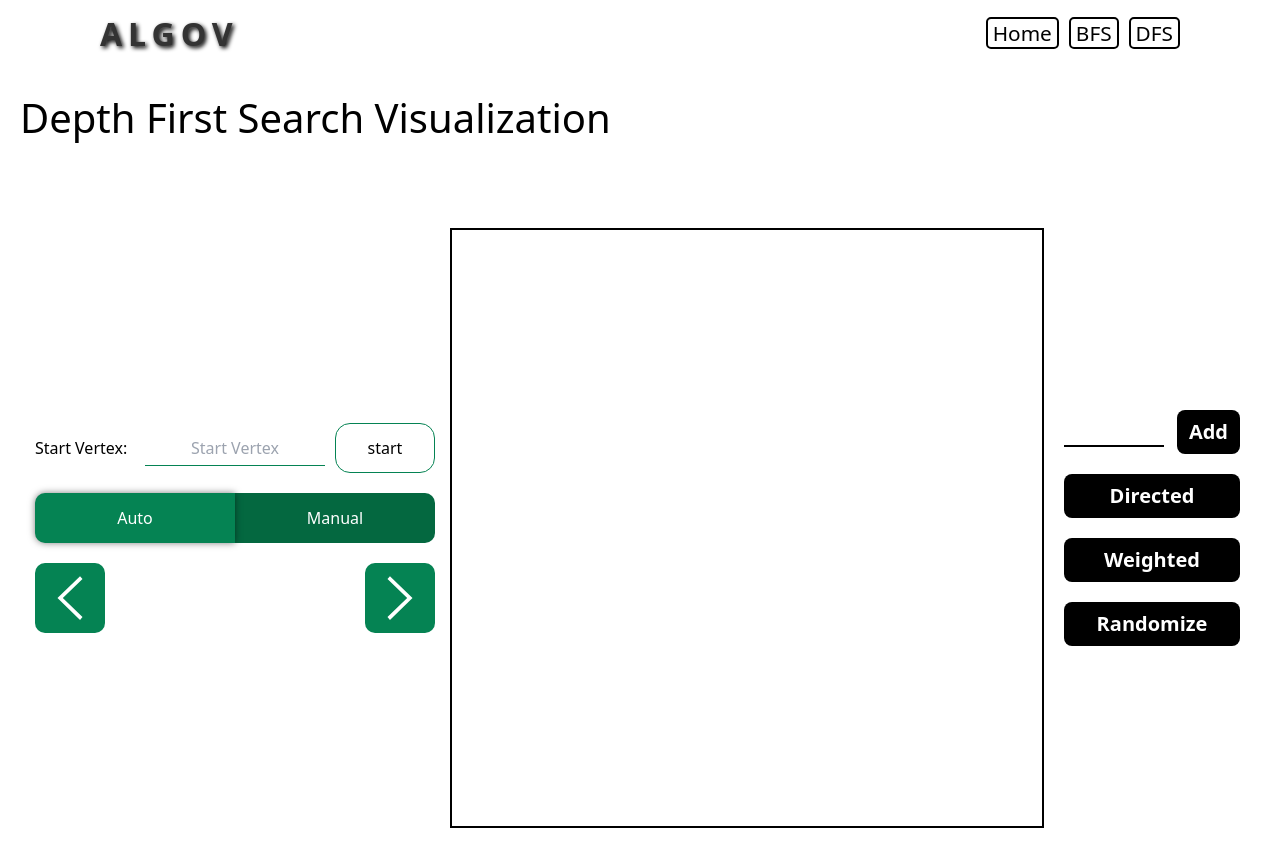
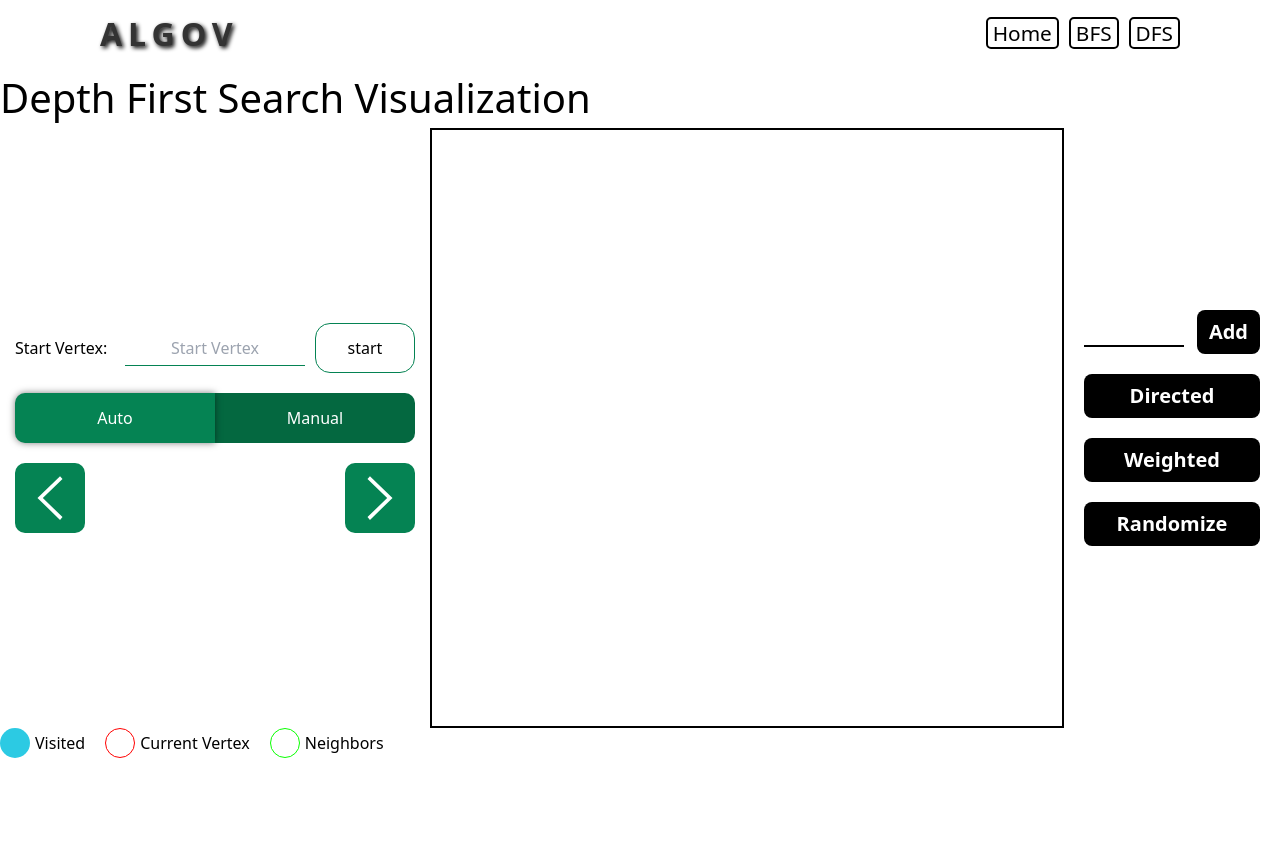
Before and after one commit to Abdelrahman-Abdelmoaty/AlgoV, a React (Create React App) app: page /graph/dfs in a window 1280 px wide. Shown: the top 866 px of the page. After the commit the page ends 800 px from the top, so only its background shows below. Built offline with nearby package versions, Linux system fonts and the light colour scheme.

Commit message:
added color key

```diff
--- a/src/components/Graph/DFS.jsx
+++ b/src/components/Graph/DFS.jsx
@@ -1,5 +1,5 @@
 // import "rsuite/dist/styles/rsuite-default.css";
-import { useState } from "react";
+import { useState, useEffect } from "react";
 import GraphAlgorithm from "./GraphAlgorithm";
 
 export default function DFS() {
@@ -19,18 +19,22 @@ export default function DFS() {
   const currentBorderColor = "red";
   const visitedColor = "rgb(44, 202, 227)";
 
+  useEffect(() => {
+    if (stack.length > 0 && stack[0] === start) dfs();
+  }, [stack]);
+
   const visit = (idx, nodes) => {
     visited.add(idx);
     nodes[idx].color = visitedColor;
   };
 
   const initDfs = () => {
+    setVisited(new Set());
     setStack([start]);
-    setVisited(new Set());
-    dfs();
   };
 
   const dfs = () => {
+    console.log(stack.length);
     const newNodes = [...nodes];
     if (lastVertex !== null) {
       newNodes[lastVertex].borderColor = defaultBorderColor;
@@ -78,6 +82,20 @@ export default function DFS() {
         startIdx={start}
         nodes={nodes}
         setNodes={setNodes}
+        keys={[
+          {
+            backgroundColor: visitedColor,
+            label: "Visited",
+          },
+          {
+            borderColor: currentBorderColor,
+            label: "Current Vertex",
+          },
+          {
+            borderColor: neighborBorderColor,
+            label: "Neighbors",
+          },
+        ]}
       />
     </div>
   );
--- a/src/components/Graph/Graph.jsx
+++ b/src/components/Graph/Graph.jsx
@@ -17,7 +17,17 @@ export default function Graph({ nodes, setNodes, edges, setEdges }) {
       setError(true);
     } else {
       const id = nodes.length + 1;
-      setNodes([...nodes, { id: id, value: input, color: "white", borderColor: "black", x: ((50 * id) % 500) + 50, y: ((100 * id) % 300) + 50 }]);
+      setNodes([
+        ...nodes,
+        {
+          id: id,
+          value: input,
+          color: "white",
+          borderColor: "black",
+          x: ((50 * id) % 500) + 50,
+          y: ((100 * id) % 300) + 50,
+        },
+      ]);
       setInput("");
     }
   };
@@ -26,20 +36,42 @@ export default function Graph({ nodes, setNodes, edges, setEdges }) {
 
   */
   return (
-    <div className="py-20 flex flex-1 justify-between items-center">
+    <div className="flex flex-1 justify-between items-center">
       <GraphArea>
         {edges.map((edge, idx) => {
           const src = nodes.find((node) => node.id === edge.src);
           const dest = nodes.find((node) => node.id === edge.dest);
-          return <Edge key={idx} edge={{ src: { x: src.x, y: src.y }, dest: { x: dest.x, y: dest.y } }} directed={directed} weighted={weighted} />;
+          return (
+            <Edge
+              key={idx}
+              edge={{
+                src: { x: src.x, y: src.y },
+                dest: { x: dest.x, y: dest.y },
+              }}
+              directed={directed}
+              weighted={weighted}
+            />
+          );
         })}
         {nodes.map((node, idx) => {
-          return <Node key={idx} node={node} setNodes={setNodes} setEdges={setEdges} activeEdge={activeEdge} setActiveEdge={setActiveEdge} />;
+          return (
+            <Node
+              key={idx}
+              node={node}
+              setNodes={setNodes}
+              setEdges={setEdges}
+              activeEdge={activeEdge}
+              setActiveEdge={setActiveEdge}
+            />
+          );
         })}
       </GraphArea>
       <div className="flex flex-col items-center gap-5 justify-center w-44 text-center mx-5">
         <div className="w-full">
-          <form onSubmit={handleAddNode} className="flex items-center justify-between">
+          <form
+            onSubmit={handleAddNode}
+            className="flex items-center justify-between"
+          >
             <motion.input
               type="text"
               onChange={(e) => {
@@ -50,17 +82,27 @@ export default function Graph({ nodes, setNodes, edges, setEdges }) {
               className="border-b-2 border-black outline-none text-center font-semibold text-xl max-w-[100px]"
               whileFocus={{ scale: 1.1 }}
             />
-            <motion.button onClick={handleAddNode} className="font-semibold text-xl text-white bg-black rounded-lg px-3 py-2 capitalize" whileHover={{ scale: 1.1 }}>
+            <motion.button
+              onClick={handleAddNode}
+              className="font-semibold text-xl text-white bg-black rounded-lg px-3 py-2 capitalize"
+              whileHover={{ scale: 1.1 }}
+            >
               add
             </motion.button>
           </form>
         </div>
-        {error && <p className="block text-red-500 mt-1 font-semibold">Please enter a number!</p>}
+        {error && (
+          <p className="block text-red-500 mt-1 font-semibold">
+            Please enter a number!
+          </p>
+        )}
         <motion.div
           onClick={() => {
             setDirected((prev) => !prev);
           }}
-          className={`w-full rounded-lg py-2 capitalize text-xl font-semibold ${directed ? "bg-red-500" : "bg-black"} text-white cursor-pointer`}
+          className={`w-full rounded-lg py-2 capitalize text-xl font-semibold ${
+            directed ? "bg-red-500" : "bg-black"
+          } text-white cursor-pointer`}
           whileHover={{ scale: 1.1 }}
         >
           Directed
@@ -69,7 +111,9 @@ export default function Graph({ nodes, setNodes, edges, setEdges }) {
           onClick={() => {
             setWeighted((prev) => !prev);
           }}
-          className={`w-full rounded-lg py-2 capitalize text-xl font-semibold ${weighted ? "bg-red-500" : "bg-black"} text-white cursor-pointer`}
+          className={`w-full rounded-lg py-2 capitalize text-xl font-semibold ${
+            weighted ? "bg-red-500" : "bg-black"
+          } text-white cursor-pointer`}
           whileHover={{ scale: 1.1 }}
         >
           weighted
@@ -80,7 +124,14 @@ export default function Graph({ nodes, setNodes, edges, setEdges }) {
             for (let i = 0; i < 10; i++) {
               const randNum = Math.floor(Math.random() * 10) + 1;
               const newId = randomNodes.length + 1;
-              randomNodes.push({ id: newId, value: randNum, color: "white", borderColor: "black", x: ((50 * newId) % 500) + 50, y: ((100 * newId) % 300) + 50 });
+              randomNodes.push({
+                id: newId,
+                value: randNum,
+                color: "white",
+                borderColor: "black",
+                x: ((50 * newId) % 500) + 50,
+                y: ((100 * newId) % 300) + 50,
+              });
             }
             setEdges([
               { src: 1, dest: 2 },
--- a/src/components/Graph/GraphAlgorithm.jsx
+++ b/src/components/Graph/GraphAlgorithm.jsx
@@ -12,6 +12,7 @@ export default function GraphAlgorithm({
   setStartIdx,
   nodes,
   setNodes,
+  keys,
 }) {
   const [edges, setEdges] = useState([]);
 
@@ -55,6 +56,14 @@ export default function GraphAlgorithm({
           setEdges={setEdges}
         />
       </main>
+      <div className="keys">
+        {keys?.map((key) => (
+          <div className="key">
+            <div className="sample" style={key}></div>
+            <span>{key.label}</span>
+          </div>
+        ))}
+      </div>
     </div>
   );
 }
--- a/src/components/Layout.jsx
+++ b/src/components/Layout.jsx
@@ -1,10 +1,12 @@
+import "../styles/page.css";
+import { Outlet } from "react-router-dom";
 import Navbar from "./Navbar";
 
-export default function Layout({ children }) {
+export default function Layout() {
   return (
-    <>
+    <div className="page">
       <Navbar />
-      {children}
-    </>
+      <Outlet />
+    </div>
   );
 }
--- a/src/router.js
+++ b/src/router.js
@@ -7,27 +7,17 @@ import Layout from "./components/Layout";
 const router = createBrowserRouter([
   {
     path: "",
-    element: (
-      <Layout>
-        <Home />
-      </Layout>
-    ),
-  },
-  {
-    path: "/graph/bfs",
-    element: (
-      <Layout>
-        <BFS />
-      </Layout>
-    ),
-  },
-  {
-    path: "/graph/dfs",
-    element: (
-      <Layout>
-        <DFS />
-      </Layout>
-    ),
+    element: <Layout />,
+    children: [
+      {
+        path: "/graph/bfs",
+        element: <BFS />,
+      },
+      {
+        path: "/graph/dfs",
+        element: <DFS />,
+      },
+    ],
   },
 ]);
 
--- a/src/styles/dfs.css
+++ b/src/styles/dfs.css
@@ -1,7 +1,3 @@
-.dfs-component {
-  padding: 20px;
-}
-
 .dfs-component h2 {
   font-size: 40px;
 }
--- a/src/styles/graph-algorithm.css
+++ b/src/styles/graph-algorithm.css
@@ -103,3 +103,18 @@ input[type="range"]::-webkit-slider-thumb {
   background: rgb(5, 131, 83);
   color: white;
 }
+.graph-algorithm-component .keys{
+  display: flex;
+  gap: 20px;
+}
+.graph-algorithm-component .keys .key{
+  display: flex;
+  align-items: center;
+  gap: 5px;
+}
+.graph-algorithm-component .keys .sample{
+  height: 30px;
+  width: 30px;
+  border-radius: 50%;
+  border: 1px solid rgba(0, 0, 0, 0);
+}
--- /dev/null
+++ b/src/styles/page.css
@@ -0,0 +1,4 @@
+.page{
+    height: 100vh;
+    width: 100vw;
+}
```
